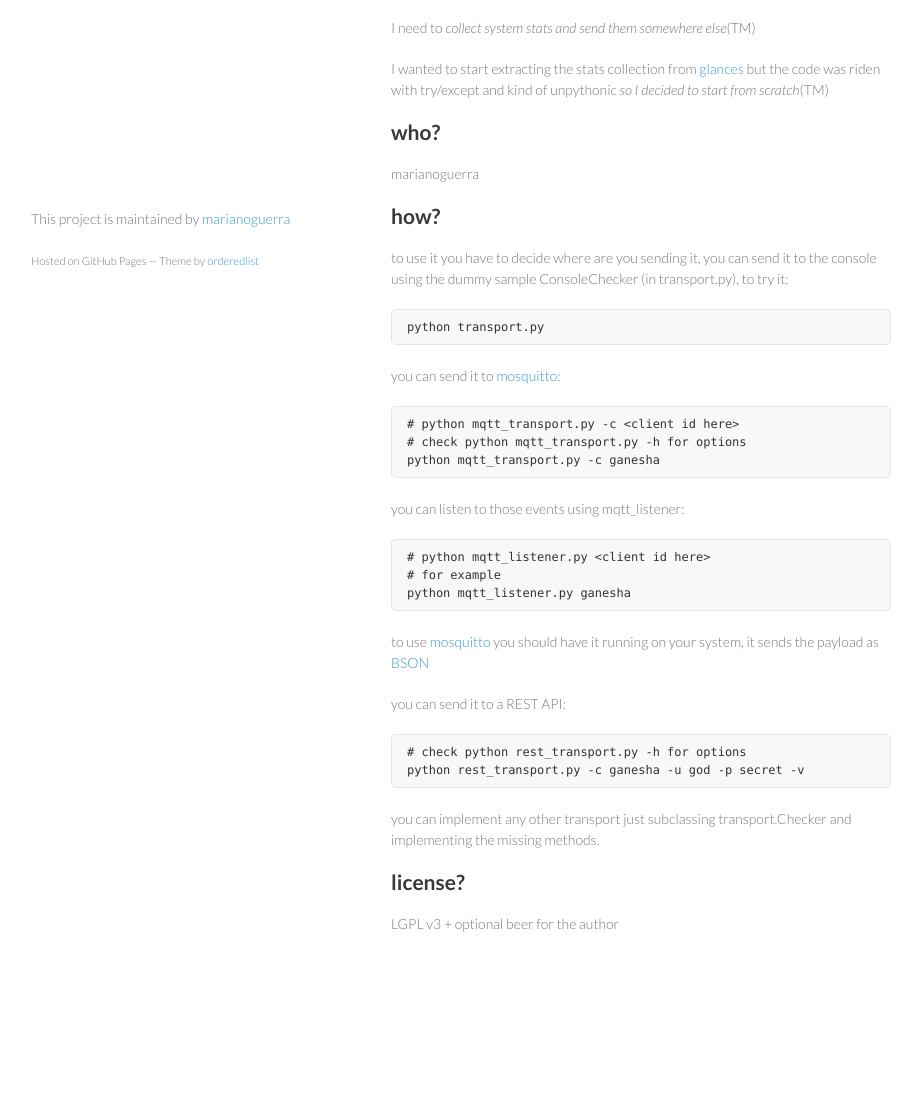
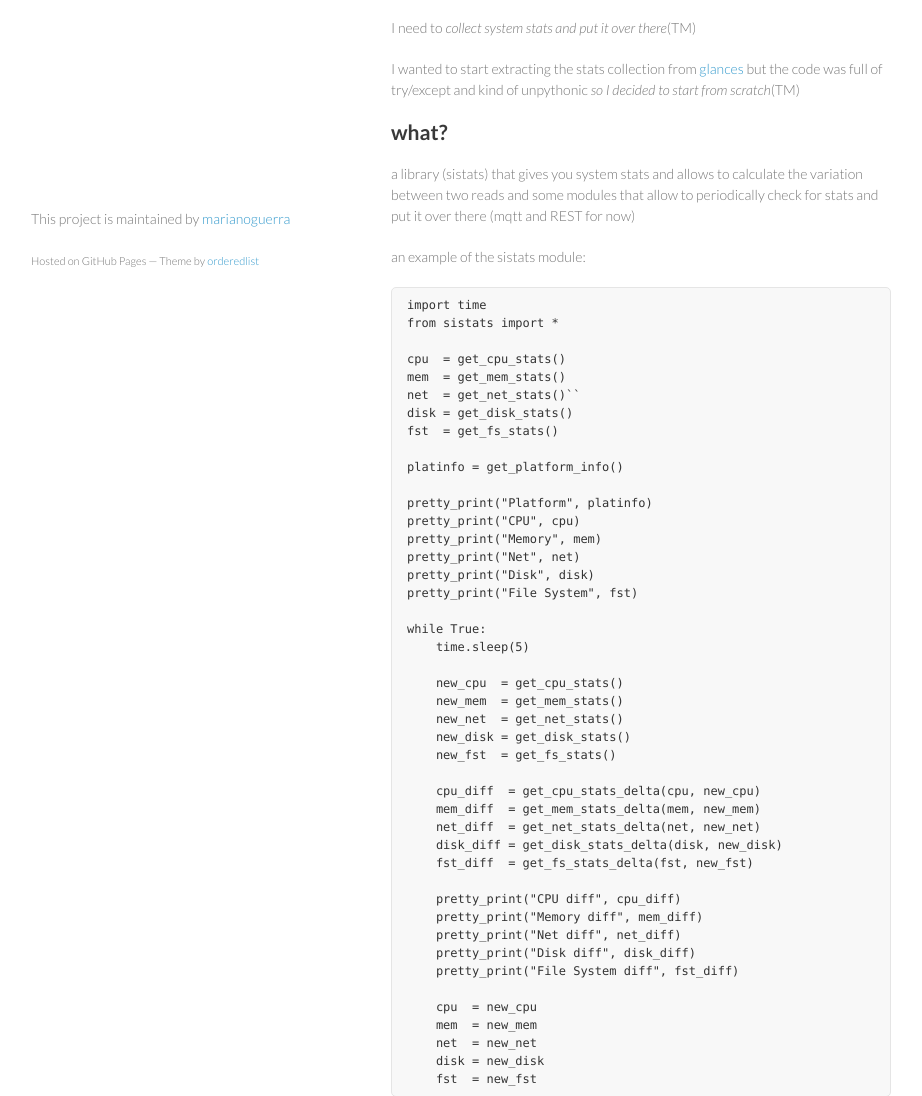
Before and after one commit to jamesaxl/sistats, a plain HTML site: page index.html in a window 1280 px wide. Shown: the part 460-1556 px from the top of the page, without its empty margins (179-1101 px from the left). Before the commit the page ends 1464 px from the top, so only its background shows below. Drawn offline with Linux system fonts and the light colour scheme.

Commit message:
Create gh-pages branch via GitHub

```diff
--- a/index.html
+++ b/index.html
@@ -30,14 +30,68 @@
       <section>
         <h1>sistats</h1>
 
-<p><img src="https://raw.github.com/marianoguerra/sistats/master/sistats.jpg" alt="this is no xkcd"></p>
+<p><img src="https://raw.github.com/marianoguerra/sistats/master/sistats.jpg" alt="this is not xkcd"></p>
 
 <h2>why?</h2>
 
-<p>I need to <em>collect system stats and send them somewhere else</em>(TM)</p>
+<p>I need to <em>collect system stats and put it over there</em>(TM)</p>
 
 <p>I wanted to start extracting the stats collection from <a href="https://github.com/nicolargo/glances/">glances</a> but the code
-was riden with try/except and kind of unpythonic <em>so I decided to start from scratch</em>(TM)</p>
+was full of try/except and kind of unpythonic <em>so I decided to start from scratch</em>(TM)</p>
+
+<h2>what?</h2>
+
+<p>a library (sistats) that gives you system stats and allows to calculate the
+variation between two reads and some modules that allow to periodically check
+for stats and put it over there (mqtt and REST for now)</p>
+
+<p>an example of the sistats module:</p>
+
+<pre><code>import time
+from sistats import *
+
+cpu  = get_cpu_stats()
+mem  = get_mem_stats()
+net  = get_net_stats()``
+disk = get_disk_stats()
+fst  = get_fs_stats()
+
+platinfo = get_platform_info()
+
+pretty_print("Platform", platinfo)
+pretty_print("CPU", cpu)
+pretty_print("Memory", mem)
+pretty_print("Net", net)
+pretty_print("Disk", disk)
+pretty_print("File System", fst)
+
+while True:
+    time.sleep(5)
+
+    new_cpu  = get_cpu_stats()
+    new_mem  = get_mem_stats()
+    new_net  = get_net_stats()
+    new_disk = get_disk_stats()
+    new_fst  = get_fs_stats()
+
+    cpu_diff  = get_cpu_stats_delta(cpu, new_cpu)
+    mem_diff  = get_mem_stats_delta(mem, new_mem)
+    net_diff  = get_net_stats_delta(net, new_net)
+    disk_diff = get_disk_stats_delta(disk, new_disk)
+    fst_diff  = get_fs_stats_delta(fst, new_fst)
+
+    pretty_print("CPU diff", cpu_diff)
+    pretty_print("Memory diff", mem_diff)
+    pretty_print("Net diff", net_diff)
+    pretty_print("Disk diff", disk_diff)
+    pretty_print("File System diff", fst_diff)
+
+    cpu  = new_cpu
+    mem  = new_mem
+    net  = new_net
+    disk = new_disk
+    fst  = new_fst
+</code></pre>
 
 <h2>who?</h2>
 
@@ -77,7 +131,16 @@ python rest_transport.py -c ganesha -u god -p secret -v
 <p>you can implement any other transport just subclassing transport.Checker
 and implementing the missing methods.</p>
 
-<h2>license?</h2>
+<h2>how to run on windows?</h2>
+
+<ul>
+<li>install python 2.7 from python.org</li>
+<li>install psutil from <a href="http://www.lfd.uci.edu/%7Egohlke/pythonlibs/#psutil">http://www.lfd.uci.edu/~gohlke/pythonlibs/#psutil</a>
+</li>
+<li>download requests zip and run: python setup.py install </li>
+<li>download sistats <a href="https://github.com/marianoguerra/sistats/zipball/master">https://github.com/marianoguerra/sistats/zipball/master</a>
+</li>
+</ul><h2>license?</h2>
 
 <p>LGPL v3 + optional beer for the author</p>
       </section>
```
Also changed, not shown: params.json (+1 -1 lines).
